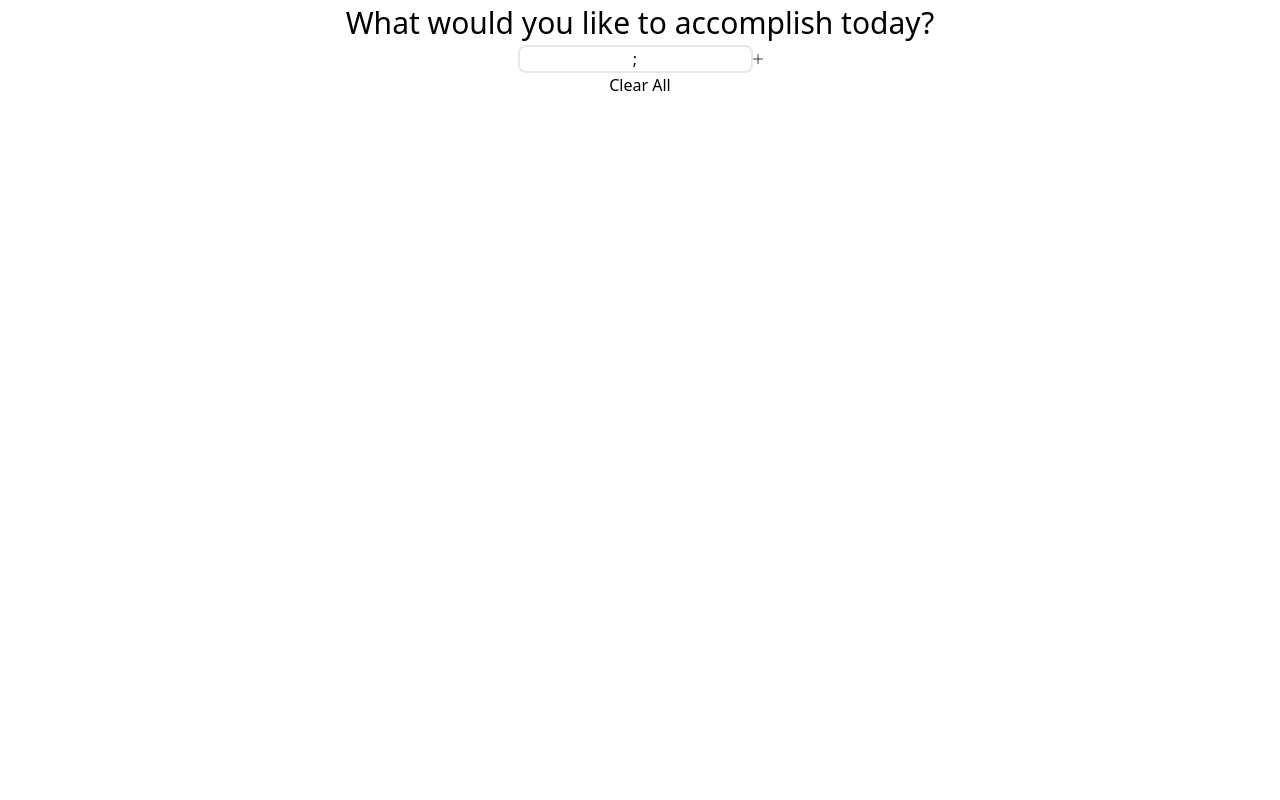
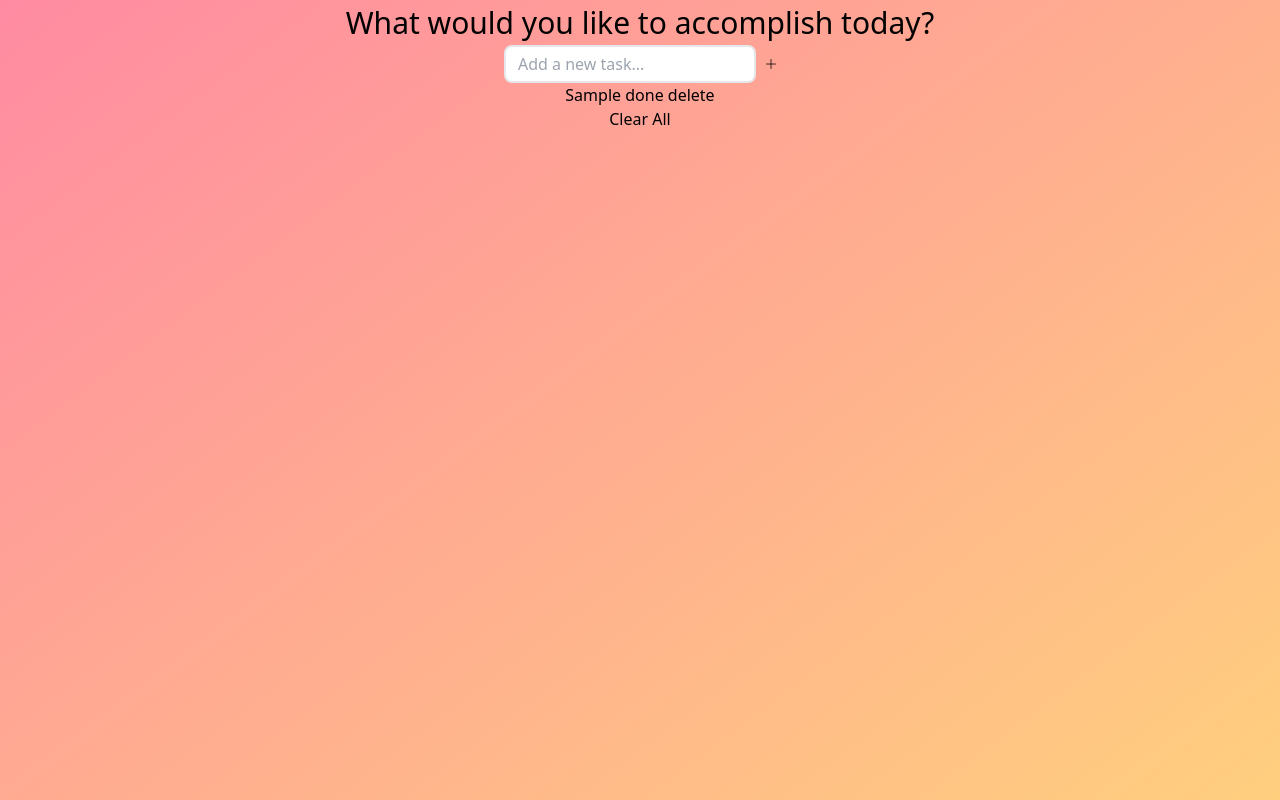
Before and after one commit to juliaszbrt/ToDoList, a plain HTML site: page index.html in a window 1280 px wide. Both pictures are taken after typing "Sample" into the empty fields and a click on the button 757 px from the left and 59 px from the top of the page. Drawn offline with nearby package versions, Linux system fonts and the light colour scheme.

Commit message:
CSS gradient

```diff
--- a/app.js
+++ b/app.js
@@ -1,4 +1,5 @@
 document.querySelector('form').addEventListener('submit', HandleSubmitForm);
+document.querySelector('ul').addEventListener('click', HandleClickDeleteOrCheck)
 
 function HandleSubmitForm(event) {
     event.preventDefault();
@@ -7,12 +8,37 @@ function HandleSubmitForm(event) {
     if (input.value != '')
         AddToDo(input.value);
 
-    input.value = ';' // clears added text
+    input.value = '' // clears added text
 }
+
+function HandleClickDeleteOrCheck(event) {
+    if (event.target.name == "check")
+        CheckToDo(event);
+
+    if (event.target.name == "delete")
+        DeleteToDo(event);
+}
+
+
 
 function AddToDo(todo) {
     let ul = document.querySelector('ul');
     let li = document.createElement('li');
 
+    li.innerHTML = `
+        <span>${todo}</span>
+        <button name="check">done</button>
+        <button name="delete">delete</button>
+    `
 
+    ul.appendChild(li);
 }
+
+// function CheckToDo(e) {
+//     let item = e.target.parentNode;
+//     if ()
+// }
+
+// function DeleteToDo(del) {
+
+// }
--- a/index.html
+++ b/index.html
@@ -5,6 +5,7 @@
     <meta http-equiv="X-UA-Compatible" content="IE=edge">
     <meta name="viewport" content="width=device-width, initial-scale=1.0">
     <script src="https://cdn.tailwindcss.com"></script>
+    <link rel="stylesheet" href="styles.css"></link>
     <link rel="preconnect" href="https://fonts.googleapis.com">
     <link rel="preconnect" href="https://fonts.gstatic.com" crossorigin>
     <link href="https://fonts.googleapis.com/css2?family=Inter:wght@300;900&display=swap" rel="stylesheet">
@@ -21,14 +22,14 @@
         }
     </script>
 </head>
-<body>
+<body class="h-screen">
     <header>
         <h1 class="text-center text-[30px]">What would you like to accomplish today?</h1>
     </header>
 
     <div>
-        <form class="flex justify-center">
-            <input type="text" placeholder="Add a new task..." class="text-center border-2 rounded-lg">
+        <form class="flex justify-center gap-[10px]">
+            <input type="text" placeholder="Add a new task..." class="p-[5px] pl-[12px] border-2 rounded-lg">
             <button type="submit"><img class="h-[10px]" src="/images/plus-11958.png"></button>
         </form>
     </div>
--- a/styles.css
+++ b/styles.css
@@ -0,0 +1,5 @@
+body {
+    background: rgb(255,207,126);
+    background: linear-gradient(323deg, rgba(255,207,126,1) 0%, rgba(255,139,162,1) 100%);
+    background-repeat: no-repeat;
+}
```
